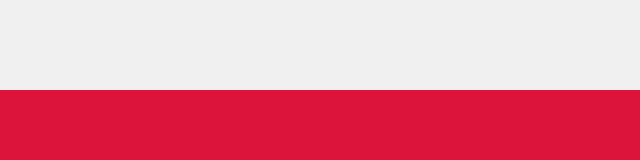
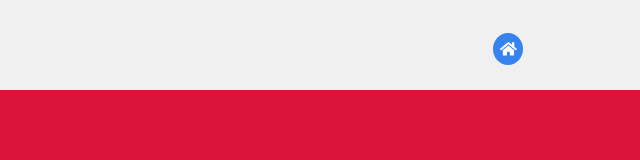
Before and after one commit to SagnikaGoswami/technical-project-management-dashboard, a plain HTML site: page Project 1/index.html in a window 1280 px wide. Shown: the full height of the page, 640-1280 px from the left. Drawn offline with Linux system fonts and the light colour scheme.

Commit message:
Project 1 All Files and Assets

```diff
--- a/Project 1/index.html
+++ b/Project 1/index.html
@@ -12,6 +12,11 @@
          <div class="logo">
             <img src="assets/logo.svg" alt="logo">
          </div>
+
+         <!-- home-icon -->
+          <div class="icon home-icon">
+                <img src="assets/home-icon.svg" alt="home-icon">
+          </div>
     </header>
 
 
--- a/Project 1/style.css
+++ b/Project 1/style.css
@@ -1,25 +1,27 @@
-:root{
+:root {
     --header-color: #F0F0F0;
+    --icon-color: #3683F0;
 
 }
 
 
-*{
+* {
     margin: 0;
     padding: 0;
     box-sizing: border-box;
 }
 
-html, body{
+html,
+body {
     height: 100vh;
     width: 100vw;
 }
 
-body{
+body {
     background-color: crimson;
 }
 
-header{
+header {
     position: absolute;
     top: 0;
     background-color: var(--header-color);
@@ -29,7 +31,7 @@ gap: 0px;
     opacity: 0px;
 }
 
-header .logo{
+header .logo {
     position: absolute;
     width: 311px;
     height: 49px;
@@ -41,7 +43,28 @@ opacity: 0px;
     border: 2px solid red;
 }
 
-header .logo img{
+header .logo img {
     height: 100%;
     width: 100%;
 }
+
+
+
+header .icon{
+    position: absolute;
+    border-radius: 50%;
+    display: flex;
+    justify-content: center;
+    align-items: center;
+
+    width: 30px;
+    height: 32.37px;
+    top: 33px;
+    gap: 0px;
+    opacity: 0px;
+    background-color: var(--icon-color);
+}
+
+header .home-icon {
+    left: 1133px;
+}
```
Also changed, not shown: Project 1/assets/home-icon.svg (added). Lines whose indentation alone changed are shown as unchanged.
